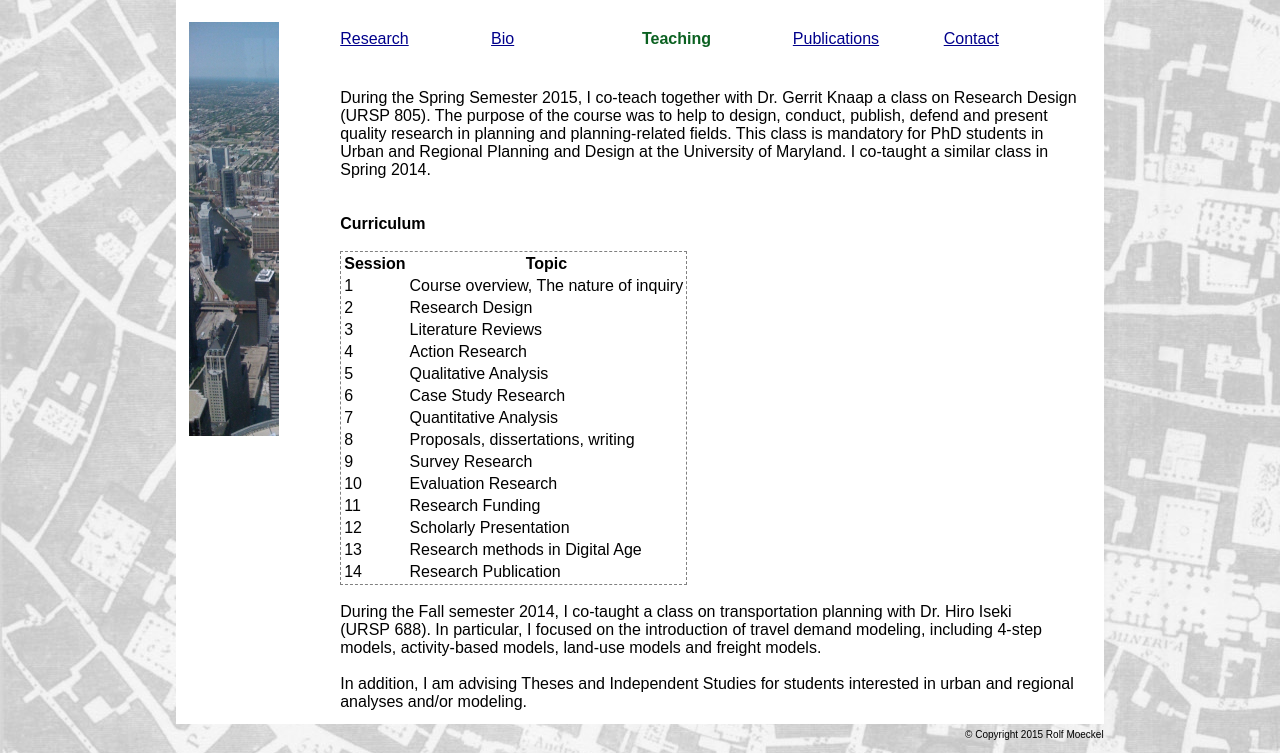
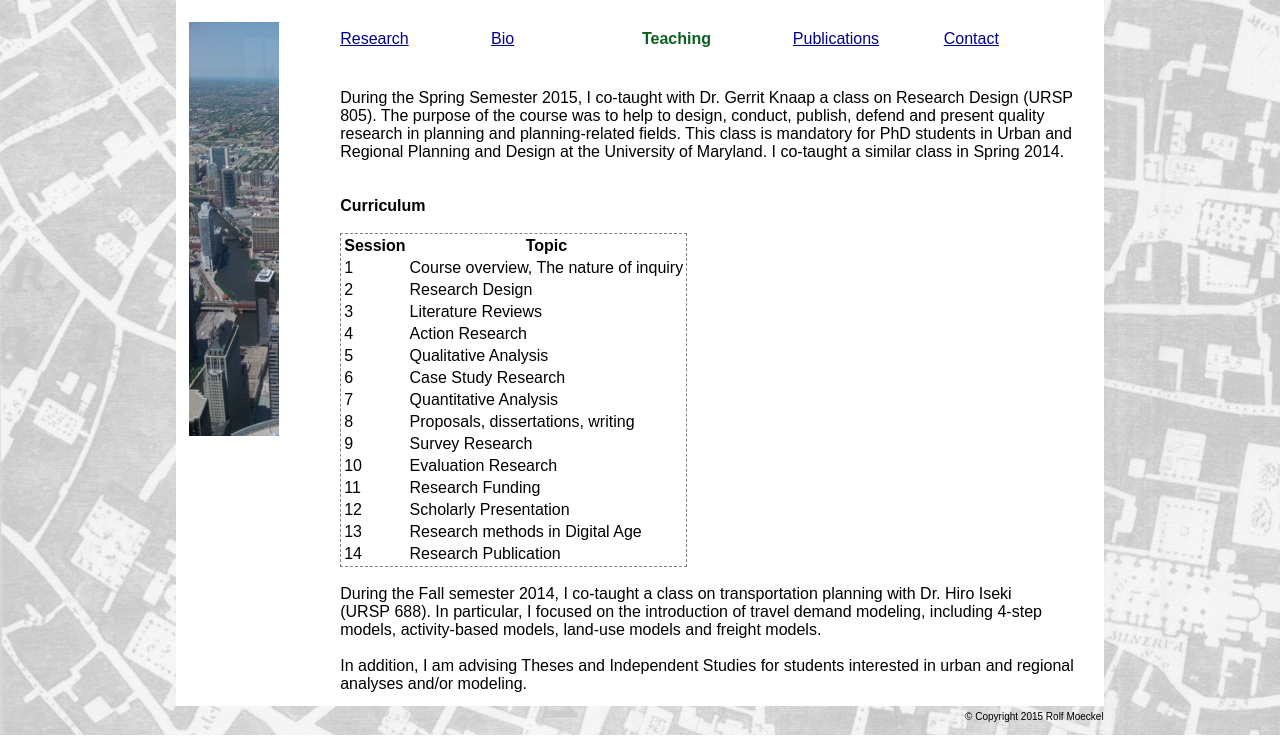
Before and after one commit to moeckel/pw, a plain HTML site: page teaching.html in a window 1280 px wide. Shown: the part 105-858 px from the top of the page. Drawn offline with Linux system fonts and the light colour scheme.

Commit message:
Put teaching URSP 805 into the past tense.

```diff
--- a/teaching.html
+++ b/teaching.html
@@ -72,7 +72,7 @@
                 </tr>
                 <tr>
                   <td style="width: 100%; vertical-align: top;" colspan="5">During
-                    the Spring Semester 2015, I co-teach together with Dr.
+                    the Spring Semester 2015, I co-taught with Dr.
                     Gerrit Knaap a class on Research Design (URSP 805). The
                     purpose of the course was to help to design, conduct,
                     publish, defend and present quality research in planning and
```
